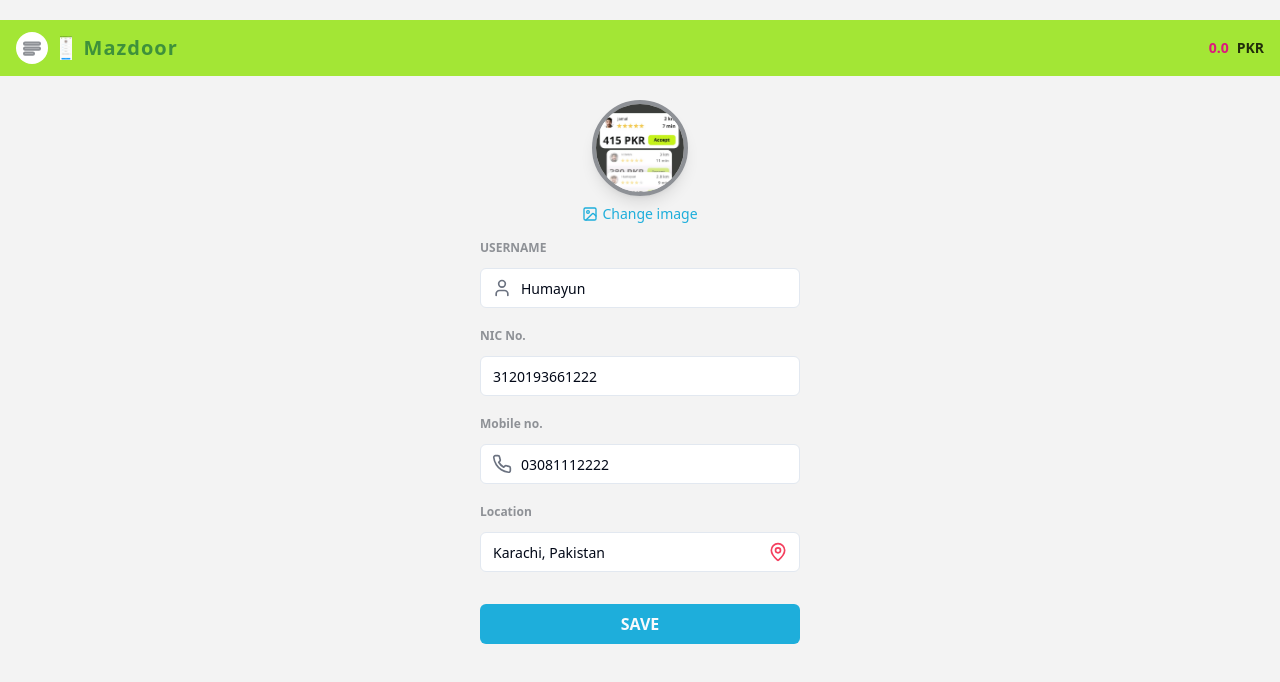
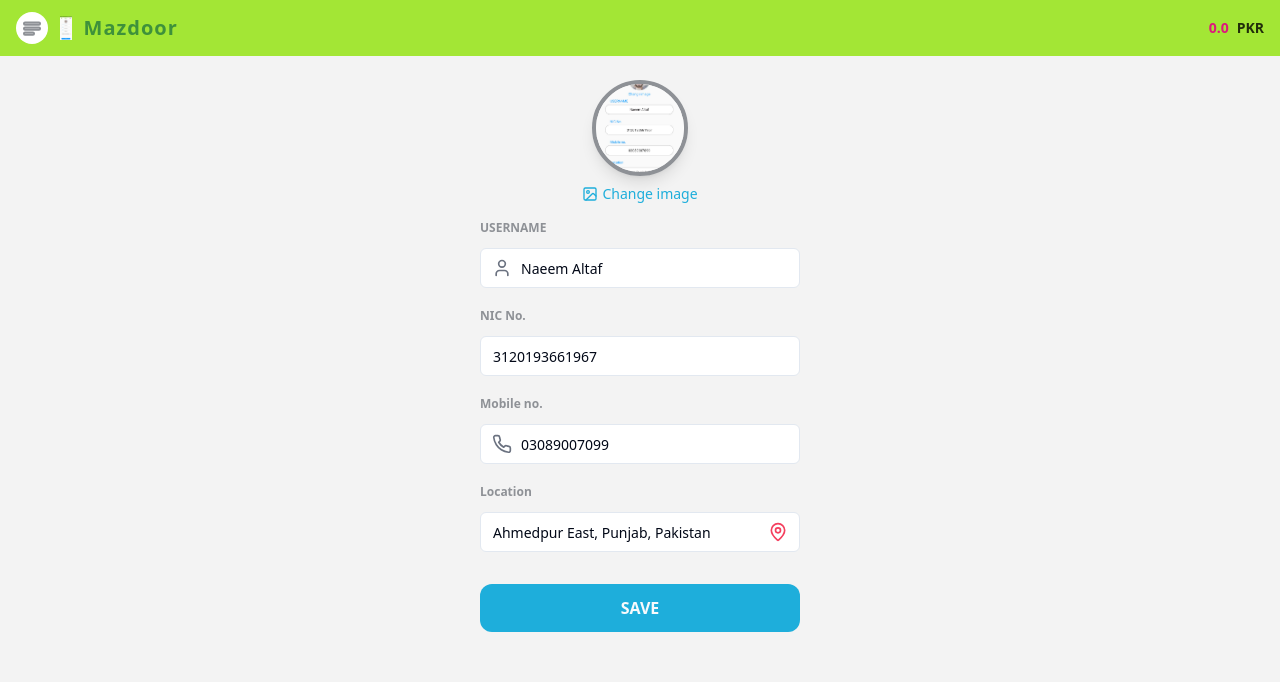
Before and after one commit to naeemgujjar6/friend-invite-garden, a React (Vite) app: page /driver/Humayun in a window 1280 px wide. Shown: the top 682 px of the page. Built offline with nearby package versions, Linux system fonts and the light colour scheme.

Commit message:
feat: Create driver profile page

```diff
--- a/src/pages/DriverProfile.tsx
+++ b/src/pages/DriverProfile.tsx
@@ -1,68 +1,23 @@
 
-import { useParams, useNavigate } from "react-router-dom";
+import { useNavigate } from "react-router-dom";
 import { Input } from "@/components/ui/input";
 import { Button } from "@/components/ui/button";
 import { MapPin, User, Phone, Image as ImageIcon } from "lucide-react";
 
-const DRIVERS = [
-  {
-    name: "Jamal",
-    avatar: "/lovable-uploads/196fa5fd-6dd5-43d4-b508-b570b9b9c57d.png",
-    nic: "3120193661967",
-    mobile: "03089007099",
-    location: "Lahore, Punjab, Pakistan"
-  },
-  {
-    name: "Rizwan",
-    avatar: "/lovable-uploads/196fa5fd-6dd5-43d4-b508-b570b9b9c57d.png",
-    nic: "3120193661111",
-    mobile: "03209999999",
-    location: "Islamabad, Pakistan"
-  },
-  {
-    name: "Humayun",
-    avatar: "/lovable-uploads/196fa5fd-6dd5-43d4-b508-b570b9b9c57d.png",
-    nic: "3120193661222",
-    mobile: "03081112222",
-    location: "Karachi, Pakistan"
-  },
-  {
-    name: "Maham",
-    avatar: "/lovable-uploads/196fa5fd-6dd5-43d4-b508-b570b9b9c57d.png",
-    nic: "3120193661333",
-    mobile: "03083334444",
-    location: "Rawalpindi, Pakistan"
-  },
-  {
-    name: "Noman",
-    avatar: "/lovable-uploads/196fa5fd-6dd5-43d4-b508-b570b9b9c57d.png",
-    nic: "3120193661444",
-    mobile: "03451234567",
-    location: "Multan, Pakistan"
-  }
-];
+const PROFILE = {
+  name: "Naeem Altaf",
+  avatar: "/lovable-uploads/649a8077-eced-4324-b139-8c6e10e8d338.png",
+  nic: "3120193661967",
+  mobile: "03089007099",
+  location: "Ahmedpur East, Punjab, Pakistan"
+};
 
 export default function DriverProfile() {
-  const { name } = useParams();
-  const driver = DRIVERS.find(
-    d => d.name.toLowerCase() === String(name).toLowerCase()
-  );
   const navigate = useNavigate();
 
-  if (!driver) {
-    return (
-      <div className="min-h-screen flex items-center justify-center bg-gray-50">
-        <div className="text-center">
-          <div className="text-2xl font-bold mb-4">Driver not found</div>
-          <Button onClick={() => navigate(-1)}>Go Back</Button>
-        </div>
-      </div>
-    );
-  }
-
   return (
-    <div className="min-h-screen w-full flex flex-col items-center py-5 bg-[#f3f3f3]">
-      {/* Simulated "Mazdoor" header bar */}
+    <div className="min-h-screen w-full flex flex-col items-center py-0 bg-[#f3f3f3]">
+      {/* Header bar */}
       <div className="w-full bg-lime-400 flex items-center justify-between px-4 py-3">
         <div className="flex items-center gap-3">
           <div className="rounded-full bg-white p-1">
@@ -76,11 +31,12 @@ export default function DriverProfile() {
           <span className="text-black/80 text-sm">PKR</span>
         </div>
       </div>
-      {/* Profile photo section */}
+
+      {/* Profile photo */}
       <div className="flex flex-col items-center mt-6 mb-2">
         <img
-          src={driver.avatar}
-          alt={driver.name}
+          src={PROFILE.avatar}
+          alt={PROFILE.name}
           className="rounded-full border-4 border-[#8E9196] w-24 h-24 object-cover shadow-lg"
         />
         <label className="mt-2 text-[#1EAEDB] font-medium cursor-pointer text-sm hover:underline flex items-center gap-1">
@@ -89,30 +45,33 @@ export default function DriverProfile() {
           <input type="file" className="hidden" />
         </label>
       </div>
+
       {/* Profile form */}
       <form className="w-full max-w-xs flex flex-col gap-3 mt-2">
         <label className="text-xs font-semibold text-[#8E9196]">USERNAME</label>
         <div className="relative">
-          <Input value={driver.name} readOnly className="bg-white pl-10" />
+          <Input value={PROFILE.name} readOnly className="bg-white pl-10" />
           <User className="absolute left-3 top-1/2 transform -translate-y-1/2 w-5 h-5 text-gray-500" />
         </div>
 
         <label className="text-xs font-semibold text-[#8E9196] mt-2">NIC No.</label>
-        <Input value={driver.nic} readOnly className="bg-white" />
+        <Input value={PROFILE.nic} readOnly className="bg-white" />
 
         <label className="text-xs font-semibold text-[#8E9196] mt-2">Mobile no.</label>
         <div className="relative">
-          <Input value={driver.mobile} readOnly className="bg-white pl-10" />
+          <Input value={PROFILE.mobile} readOnly className="bg-white pl-10" />
           <Phone className="absolute left-3 top-1/2 transform -translate-y-1/2 w-5 h-5 text-gray-500" />
         </div>
 
         <label className="text-xs font-semibold text-[#8E9196] mt-2">Location</label>
         <div className="relative">
-          <Input value={driver.location} readOnly className="bg-white pr-10" />
+          <Input value={PROFILE.location} readOnly className="bg-white pr-10" />
           <MapPin className="absolute right-3 top-1/2 transform -translate-y-1/2 w-5 h-5 text-rose-500" />
         </div>
 
-        <Button type="button" className="text-base bg-[#1EAEDB] hover:bg-[#178fb3] font-bold w-full mt-5 mb-2">SAVE</Button>
+        <Button type="button" className="text-base bg-[#1EAEDB] hover:bg-[#178fb3] font-bold w-full mt-5 mb-2 rounded-xl h-12">
+          SAVE
+        </Button>
       </form>
     </div>
   );
```
Also changed, not shown: public/lovable-uploads/649a8077-eced-4324-b139-8c6e10e8d338.png (added).
